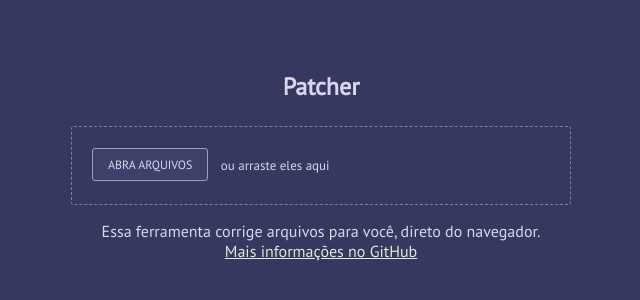
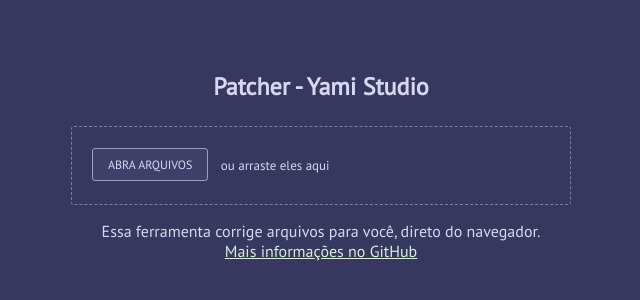
Before and after one commit to Yami-Studio/patcher, a plain HTML site: page index.html in a window 1280 px wide. Shown: the part 230-530 px from the top of the page, without its empty margins (319-959 px from the left). Drawn offline with nearby package versions, Linux system fonts and the light colour scheme.

Commit message:
Update index.html

```diff
--- a/index.html
+++ b/index.html
@@ -4,7 +4,7 @@
 <!-- Style from http://codepen.io/prasanjit/pen/NxjZMO -->
 <link href="https://fonts.googleapis.com/css?family=PT+Sans" rel="stylesheet">
 <link rel="stylesheet" href="main.css">
-<h2>Patcher</h2>
+<h2>Patcher - Yami Studio</h2>
 <div class="file-drop-area">
   <span class="fake-btn">Abra arquivos</span>
   <span class="file-msg">ou arraste eles aqui</span>
```
